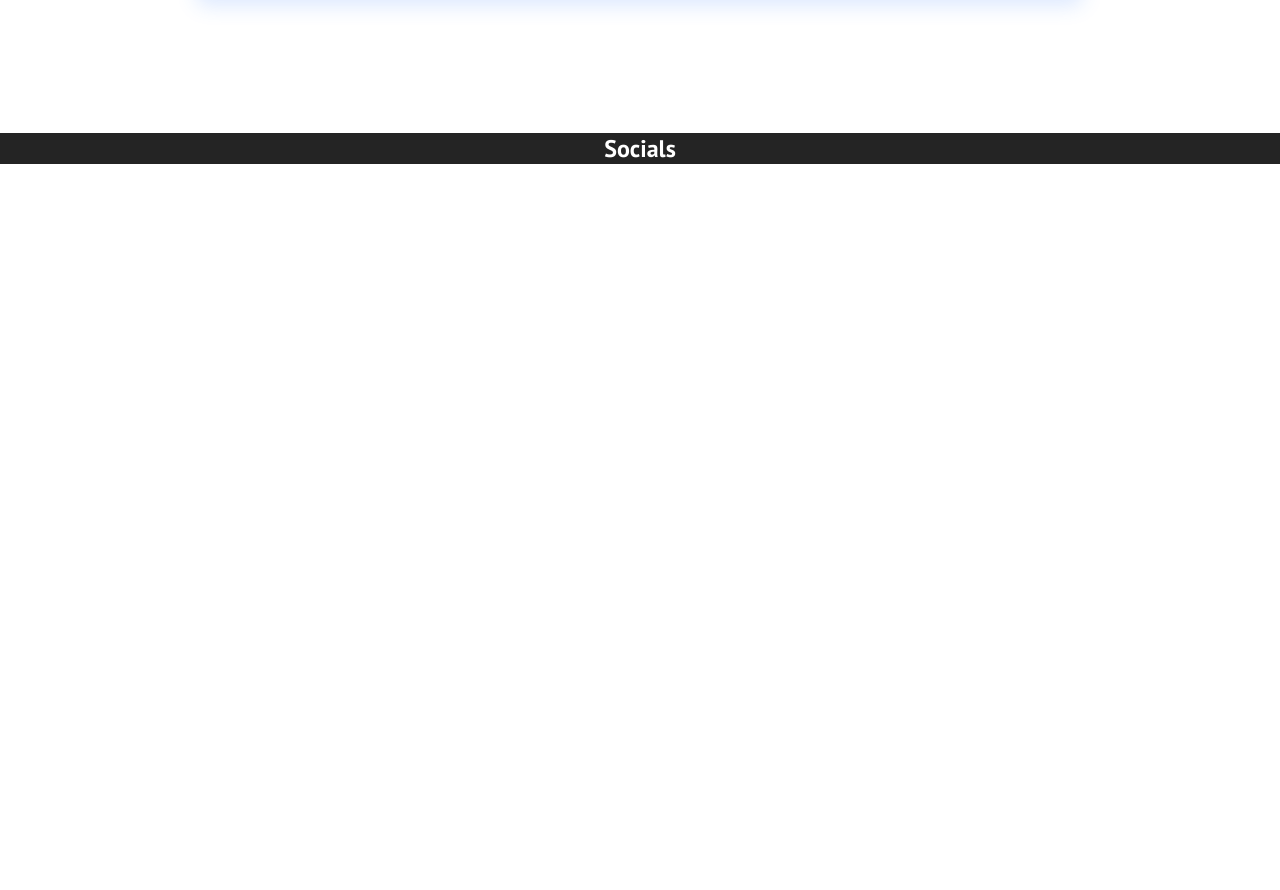
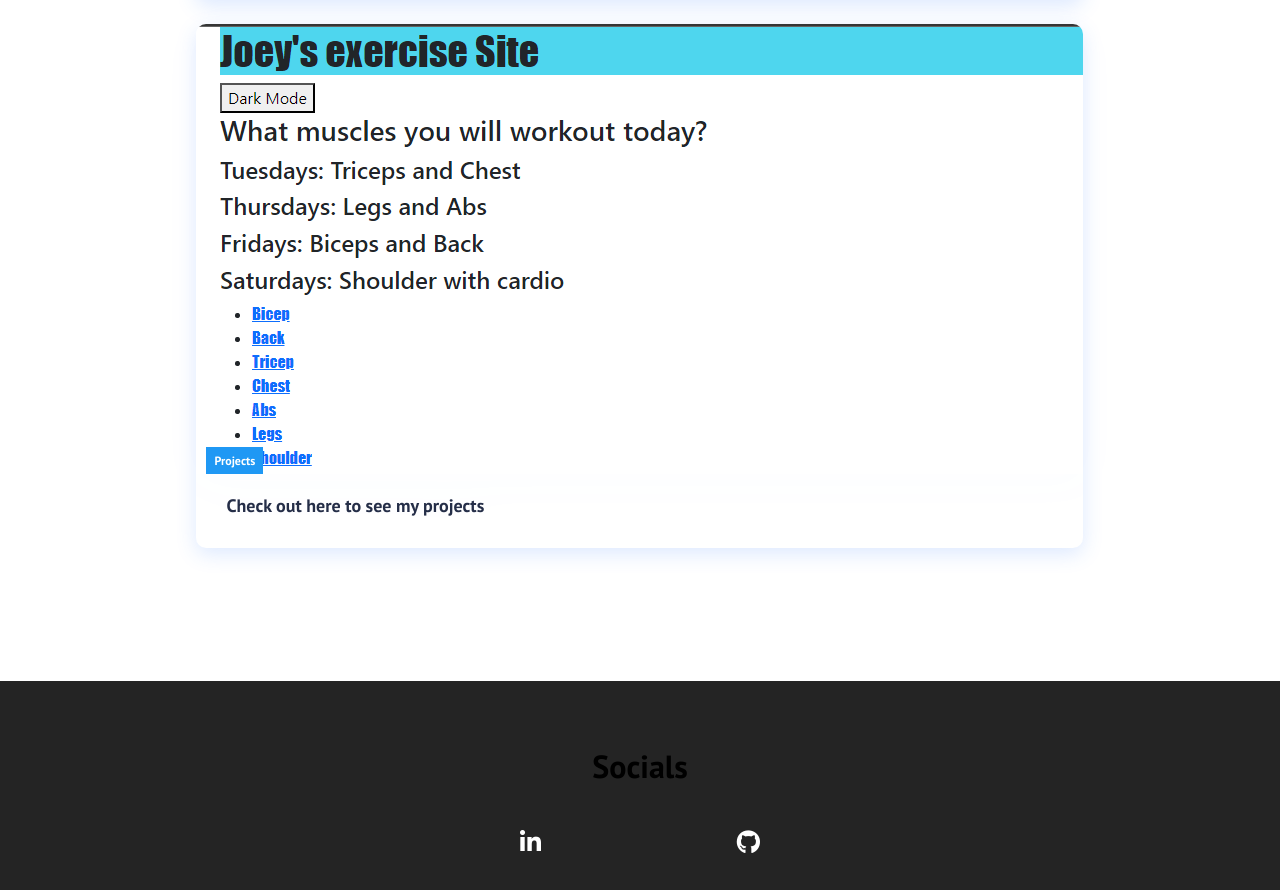
Before and after one commit to JoeliRosas20/portfolio-site, a React (Vite) app: page / in a window 1280 px wide. Shown: the part 1560-2450 px from the top of the page. Before the commit the page ends 1724 px from the top, so only its background shows below. Built offline with nearby package versions, Linux system fonts and the light colour scheme.

Commit message:
Added to footer and began to work on AboutMe

```diff
--- a/src/components/Cards.tsx
+++ b/src/components/Cards.tsx
@@ -8,14 +8,22 @@ function Cards() {
       <h1>These are my projects</h1>
       <div className="cards_container">
         <div className="cards_wrapper">
-          <div className="cards_items">
+          <ul className="cards_items">
             <CardItem
               src="images/ExerciseSite.png"
-              text="Useful with tracking my exercises"
-              label="Exercise Site"
+              text="Check out here to know more about me"
+              label="About Me"
               path="/projects"
             />
-          </div>
+          </ul>
+          <ul className="cards_items">
+            <CardItem
+              src="images/ExerciseSite.png"
+              text="Check out here to see my projects"
+              label="Projects"
+              path="/projects"
+            />
+          </ul>
         </div>
       </div>
     </div>
--- a/src/components/Footer.css
+++ b/src/components/Footer.css
@@ -1,5 +1,28 @@
 .footer-container{
     background-color: #242424;
+    padding: 4rem 0 2rem 0;
+    display: flex;
+    flex-direction: column;
+    justify-content: center;
+    align-items: center;
+}
+
+.social-icon-link {
+    color: #fff;
+    font-size: 24px;
+}
+
+.social-media{
+    max-width: 1000px;
+    width: 100%;
+}
+
+.social-icons{
+    display: flex;
+    justify-content: space-between;
+    align-items: center;
+    width: 240px;
+    margin: 40px auto 0 auto;
 }
 
 h1{
--- a/src/components/Footer.tsx
+++ b/src/components/Footer.tsx
@@ -1,12 +1,27 @@
 import React from "react";
-import './Footer.css'
+import "./Footer.css";
+import { Link } from "react-router-dom";
 
 function Footer() {
   return (
     <div className="footer-container">
-      <section className="footer-subscription">
-        <h1>Socials</h1>
-      </section>
+      <h1>Socials</h1>
+      <div className="social-media">
+        <div className="social-icons">
+          <Link
+            className="social-icon-link linkedin"
+            to="/"
+            aria-label="Linkedin">
+            <i className="fab fa-linkedin-in"/>
+          </Link>
+          <Link
+            className="social-icon-link github"
+            to="/"
+            aria-label="Github">
+            <i className="fab fa-github"/>
+          </Link>
+        </div>
+      </div>
     </div>
   );
 }
--- /dev/null
+++ b/src/components/pages/AboutMe.css
@@ -0,0 +1,3 @@
+h1{
+    color: black;
+}
--- a/src/components/pages/AboutMe.tsx
+++ b/src/components/pages/AboutMe.tsx
@@ -1,8 +1,18 @@
 import React from 'react'
+import './AboutMe.css'
 
 function AboutMe() {
   return (
-    <div>AboutMe</div>
+    <div className='aboutme-container'>
+      <h1>Who am I?</h1>
+      <h2>Education</h2>
+      <h2>Skills</h2>
+      <p>I am a software developer who has a passion for learning and wanting to help others.</p>
+      <br/>
+      <p>I began to code when I was in college.</p>
+      <br/>
+      <p>From there, it all went well.</p>
+    </div>
   )
 }
 
```
